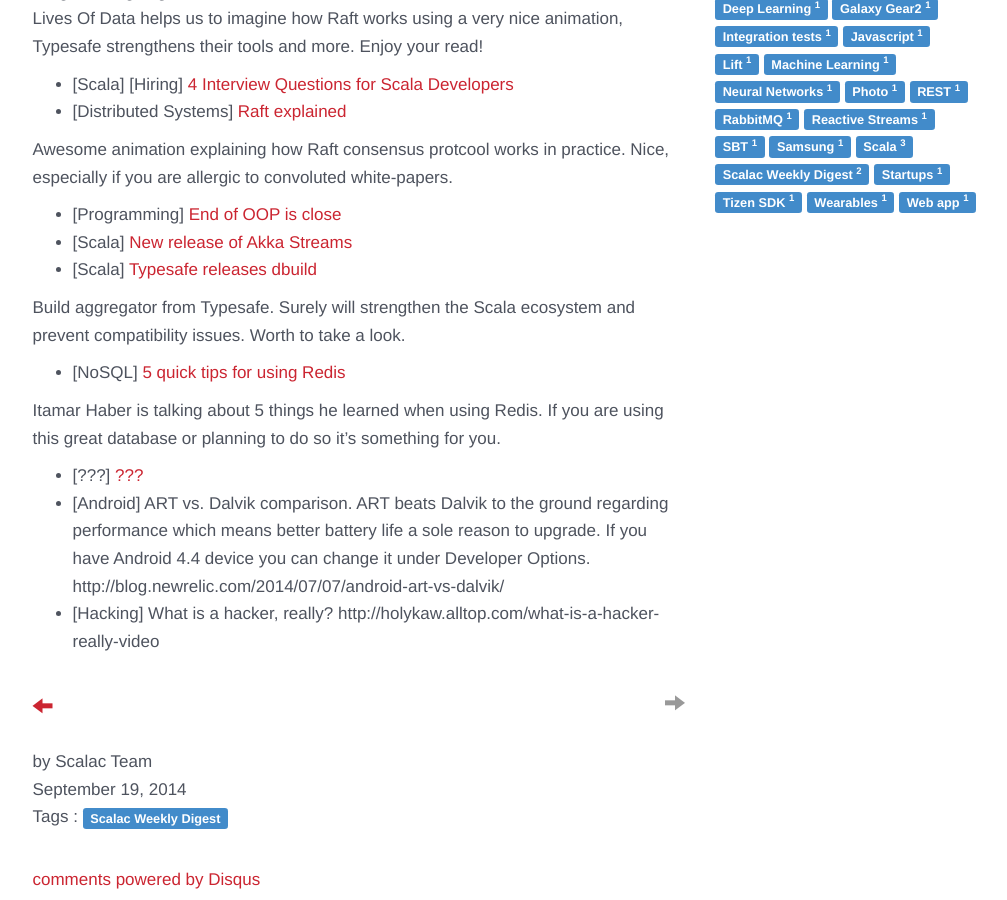
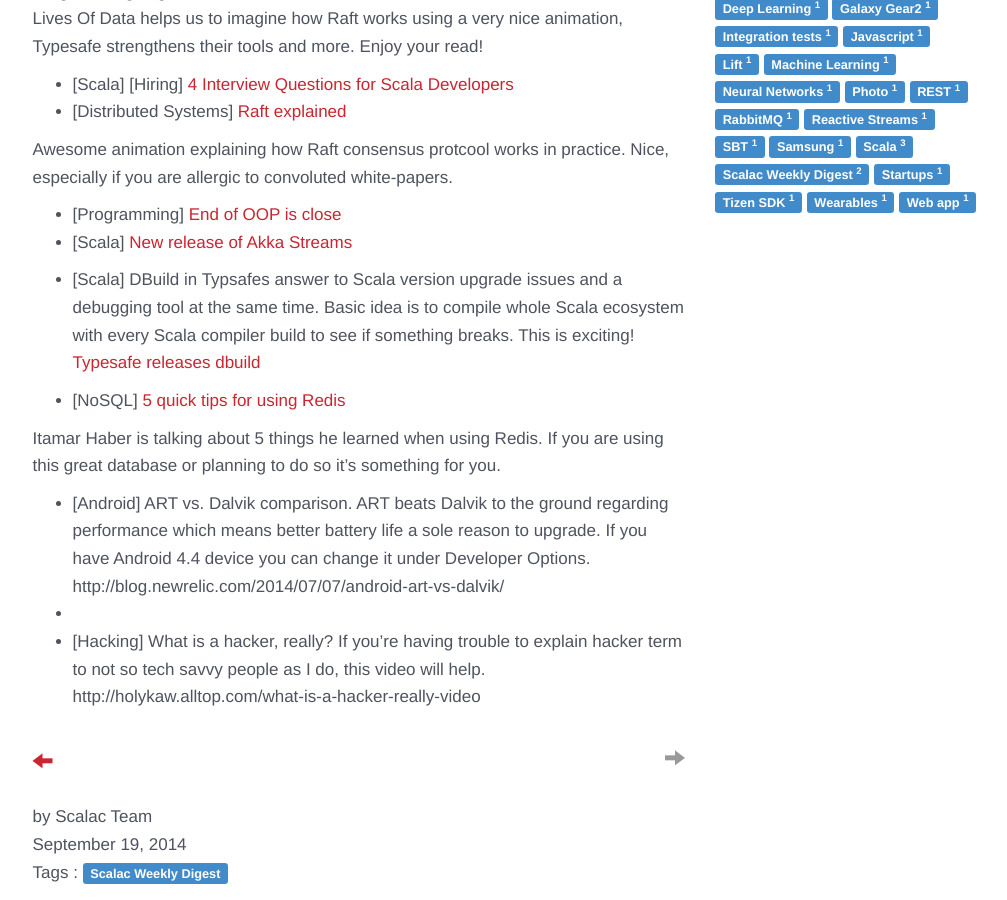
Before and after one commit to serafinmaciej/ScalaConsultants.github.io, a Jekyll site: the page built from _posts/2014-09-19-digest-2.markdown, in a window 1280 px wide and 900 px high, scrolled down 379 px. Shown: the whole window, without its empty margins (135-1142 px from the left). Built offline with Jekyll 4.4.1, drawn with Linux system fonts in a browser that asks for light colours; comment, search, counter and statistics services are not loaded.

Commit message:
Update 2014-09-19-digest-2.markdown
I could mess it up, edited on github.

```diff
--- a/_posts/2014-09-19-digest-2.markdown
+++ b/_posts/2014-09-19-digest-2.markdown
@@ -21,14 +21,16 @@
 
 * \[Programming\] [End of OOP is close](http://www.falkoriemenschneider.de/a__2014-09-17__Programming-without-objects.html)
 * \[Scala\] [New release of Akka Streams](http://akka.io/news/2014/09/12/akka-streams-0.7-released.html)
-* \[Scala\] [Typesafe releases dbuild](https://typesafe.com/blog/announcing-dbuild)
 
-Build aggregator from Typesafe. Surely will strengthen the Scala ecosystem and prevent compatibility issues. Worth to take a look.
+* \[Scala\] DBuild in Typsafes answer to Scala version upgrade issues and a debugging tool at the same time. Basic idea is to compile whole Scala ecosystem with every Scala compiler build to see if something breaks. This is exciting!
+[Typesafe releases dbuild](https://typesafe.com/blog/announcing-dbuild)
+
 
 * \[NoSQL\] [5 quick tips for using Redis](http://architects.dzone.com/articles/5-key-takeaways-developing)
 
 Itamar Haber is talking about 5 things he learned when using Redis. If you are using this great database or planning to do so it's something for you.
 
-* \[???\] [???](http://holykaw.alltop.com/what-is-a-hacker-really-video)
+
 * \[Android\] ART vs. Dalvik comparison. ART beats Dalvik to the ground regarding performance which means better battery life a sole reason to upgrade. If you have Android 4.4 device you can change it under Developer Options. http://blog.newrelic.com/2014/07/07/android-art-vs-dalvik/
-* \[Hacking\] What is a hacker, really? http://holykaw.alltop.com/what-is-a-hacker-really-video
+*
+* \[Hacking\] What is a hacker, really? If you're having trouble to explain hacker term to not so tech savvy people as I do, this video will help. http://holykaw.alltop.com/what-is-a-hacker-really-video
```
